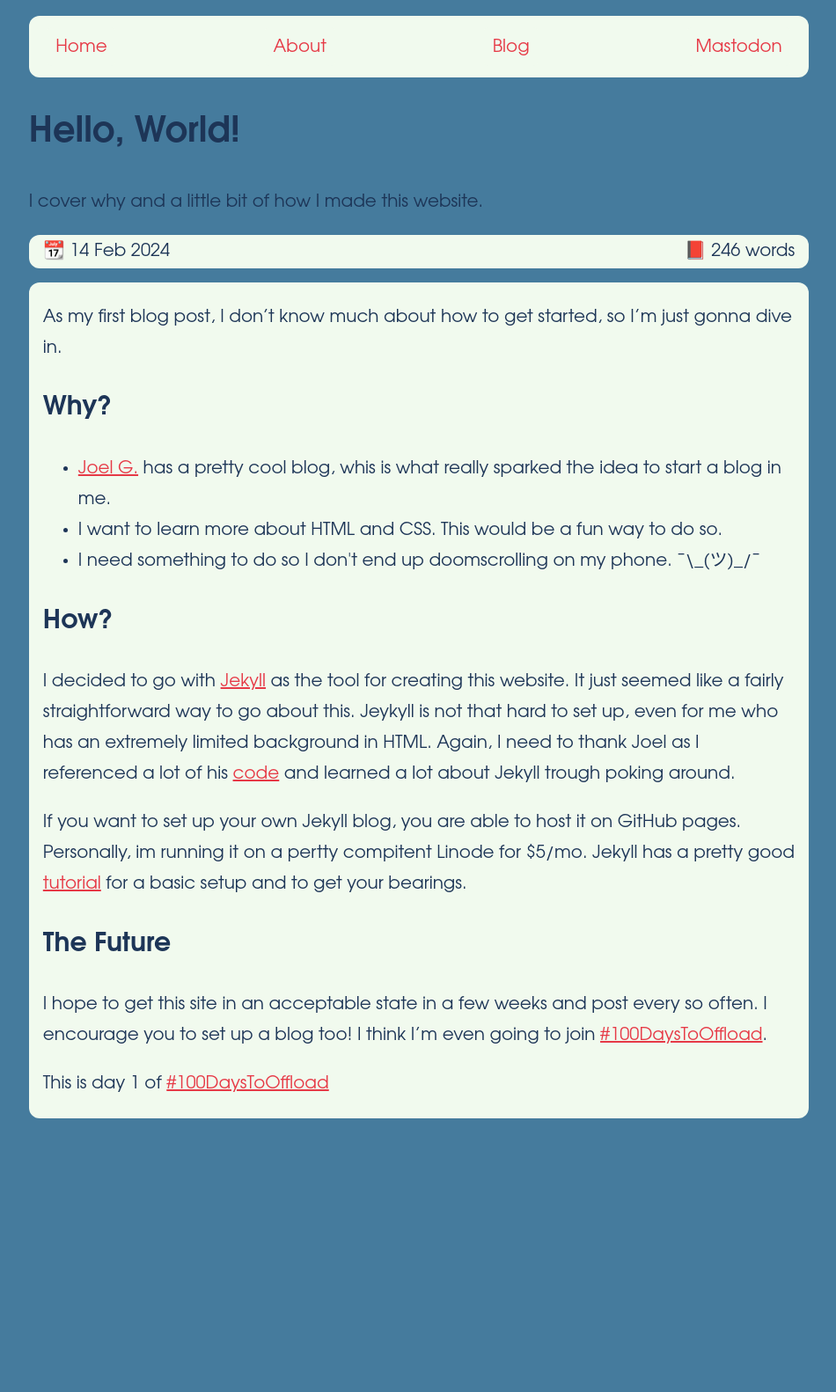
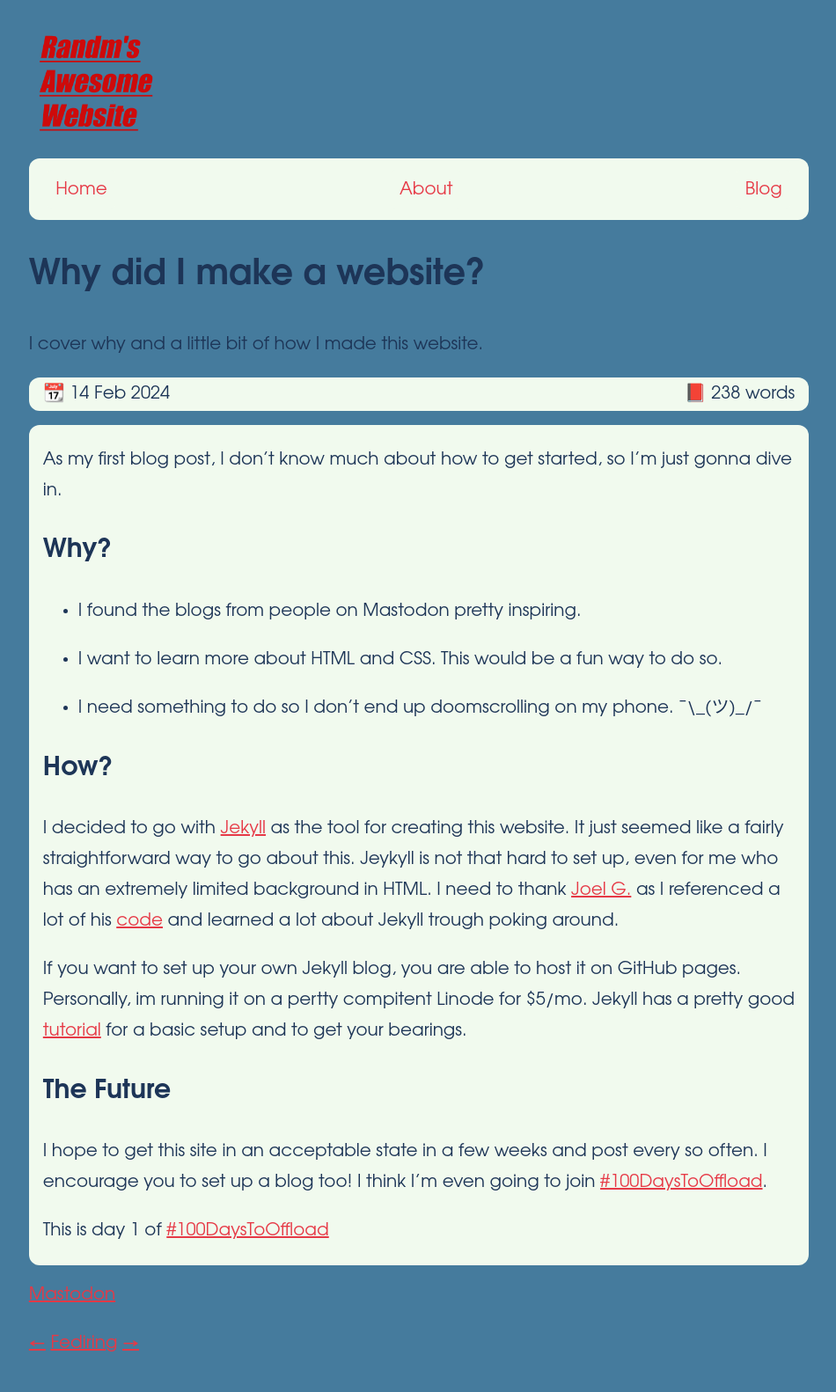
Before and after one commit to randm1/blog, a Jekyll site: the page built from _posts/2024-02-14-why-did-i-make-a-website.md, in a window 1280 px wide. Shown: the whole page at 88% size, without its empty margins (164-1114 px from the left). Built offline with Jekyll 4.4.1, drawn with Linux system fonts in a browser that asks for light colours; before the commit the page ends 1305 px from its top, so only the background shows below that.

Commit message:
new post, fedifing, and lazy favicon

```diff
--- a/_includes/navigation.html
+++ b/_includes/navigation.html
@@ -6,5 +6,4 @@
       <a href="{{ item.link }}">{{ item.name }}</a>
       {% endif %}
   {% endfor %}
-  <a rel="me" href="https://fosstodon.org/@randm">Mastodon</a>
 </nav>
--- a/_layouts/default.html
+++ b/_layouts/default.html
@@ -9,6 +9,7 @@
   </head>
   <body>
     <header>
+        <a href="/"><img src="/favicon.ico" alt="Random's Awesome Website" href="/" style="width:150px;height:150px;"></a>
         {% include navigation.html %}
       <h1>{{ page.header }}</h1>
       <p>{{ page.description }}</p>
@@ -19,4 +20,14 @@
       </main>
     </section>
   </body>
+  <footer>
+    <a rel="me" href="https://fosstodon.org/@randm">Mastodon</a>
+    <p>
+      <a href="https://fediring.net/previous?host=randm.website">←</a>
+      <a href="https://fediring.net/">Fediring</a>
+      <a href="https://fediring.net/next?host=randm.website">→</a>
+  </p>
+
+
+  </footer>
 </html>
--- a/_posts/2024-02-14-why-did-i-make-a-website.md
+++ b/_posts/2024-02-14-why-did-i-make-a-website.md
@@ -1,32 +1,26 @@
 ---
 layout: post
 title: Why Did I Make a Website?
-header: Hello, World!
+header: Why did I make a website?
 description: I cover why and a little bit of how I made this website.
 permalink: /blog/why-did-i-make-a-website/
 ---
 As my first blog post, I don't know much about how to get started, so I'm just gonna dive in.
 
-<h1>Why?</h1>
-  <ul>
-    <li>
-      <a href="https://fosstodon.org/@joel" target="_blank">Joel G.</a> has a pretty cool blog, whis is what really sparked the idea to start a blog in me.
-    </li>
-    <li>
-      I want to learn more about HTML and CSS. This would be a fun way to do so.
-    </li>
-    <li>
-      I need something to do so I don't end up doomscrolling on my phone. ¯\_(ツ)_/¯
-    </li>
-  </ul>
+# Why?
+- I found the blogs from people on Mastodon pretty inspiring.
 
-<h1>How?</h1>
+- I want to learn more about HTML and CSS. This would be a fun way to do so.
 
-I decided to go with [Jekyll](https://jekyllrb.com/) as the tool for creating this website. It just seemed like a fairly straightforward way to go about this. Jeykyll is not that hard to set up, even for me who has an extremely limited background in HTML. Again, I need to thank Joel as I referenced a lot of his [code](https://github.com/joelchrono12/joelchrono12.ml/tree/main) and learned a lot about Jekyll trough poking around.
+- I need something to do so I don't end up doomscrolling on my phone. {::nomarkdown}¯\_(ツ)_/¯{:/}
+
+# How?
+
+I decided to go with [Jekyll](https://jekyllrb.com/) as the tool for creating this website. It just seemed like a fairly straightforward way to go about this. Jeykyll is not that hard to set up, even for me who has an extremely limited background in HTML. I need to thank [Joel G.](https://fosstodon.org/@joel) as I referenced a lot of his [code](https://github.com/joelchrono12/joelchrono12.ml/tree/main) and learned a lot about Jekyll trough poking around.
 
  If you want to set up your own Jekyll blog, you are able to host it on GitHub pages. Personally, im running it on a pertty compitent Linode for $5/mo. Jekyll has a pretty good [tutorial](https://jekyllrb.com/docs/step-by-step/01-setup/) for a basic setup and to get your bearings.
 
-<h1>The Future</h1>
+# The Future
 I hope to get this site in an acceptable state in a few weeks and post every so often. I encourage you to set up a blog too! I think I'm even going to join [#100DaysToOffload](https://100daystooffload.com/).
 
 This is day 1 of [#100DaysToOffload](https://100daystooffload.com/)
```
Also changed, not shown: _posts/2024-02-16-my-username.md (added, +12 -0 lines), _posts/2024-02-13-helloworld.md (line endings or trailing spaces), assets/img/placeholder.png (added), favicon.ico (added).
